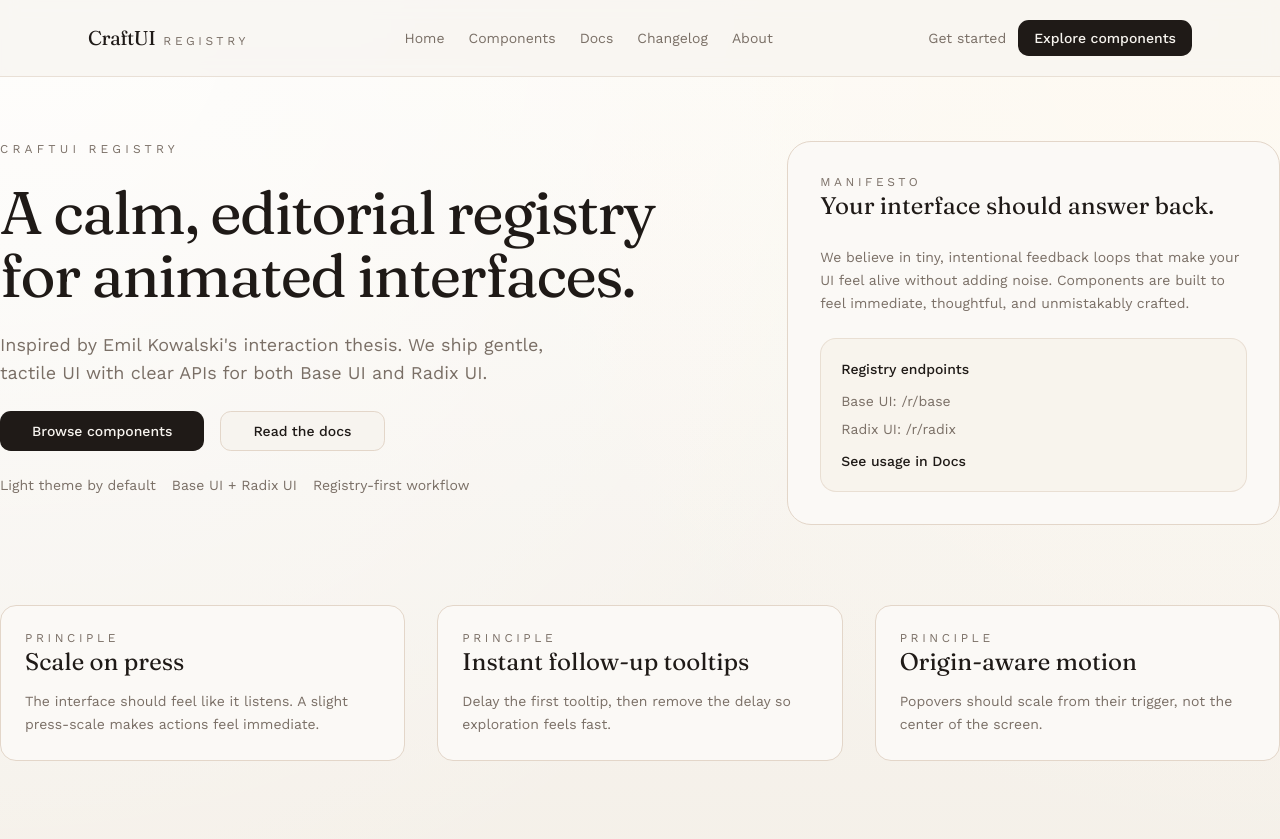
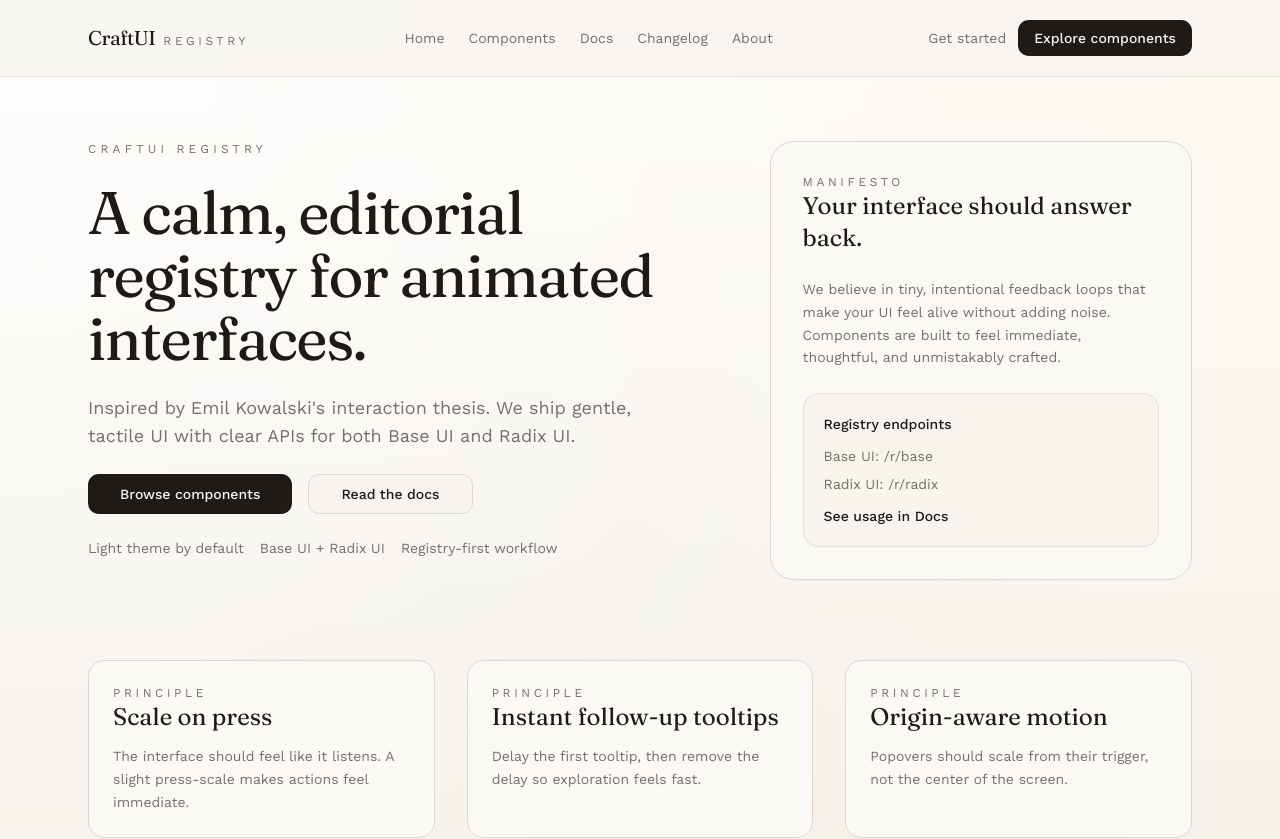
Before and after one commit to Craftui/ui, a Next.js app: page / in a window 1280 px wide. Shown: the top 839 px of the page. Built offline with nearby package versions, Linux system fonts and the light colour scheme.

Commit message:
fix(home): restore centered container width for landing page

```diff
--- a/src/app/page.tsx
+++ b/src/app/page.tsx
@@ -21,7 +21,7 @@
 
 export default function Home() {
   return (
-    <div className="space-y-20">
+    <div className="mx-auto w-full max-w-6xl space-y-20 px-6">
       <section className="grid gap-12 pt-6 lg:grid-cols-[1.2fr_0.8fr]">
         <div className="space-y-6">
           <p className="text-xs uppercase tracking-[0.35em] text-muted-foreground">
```
